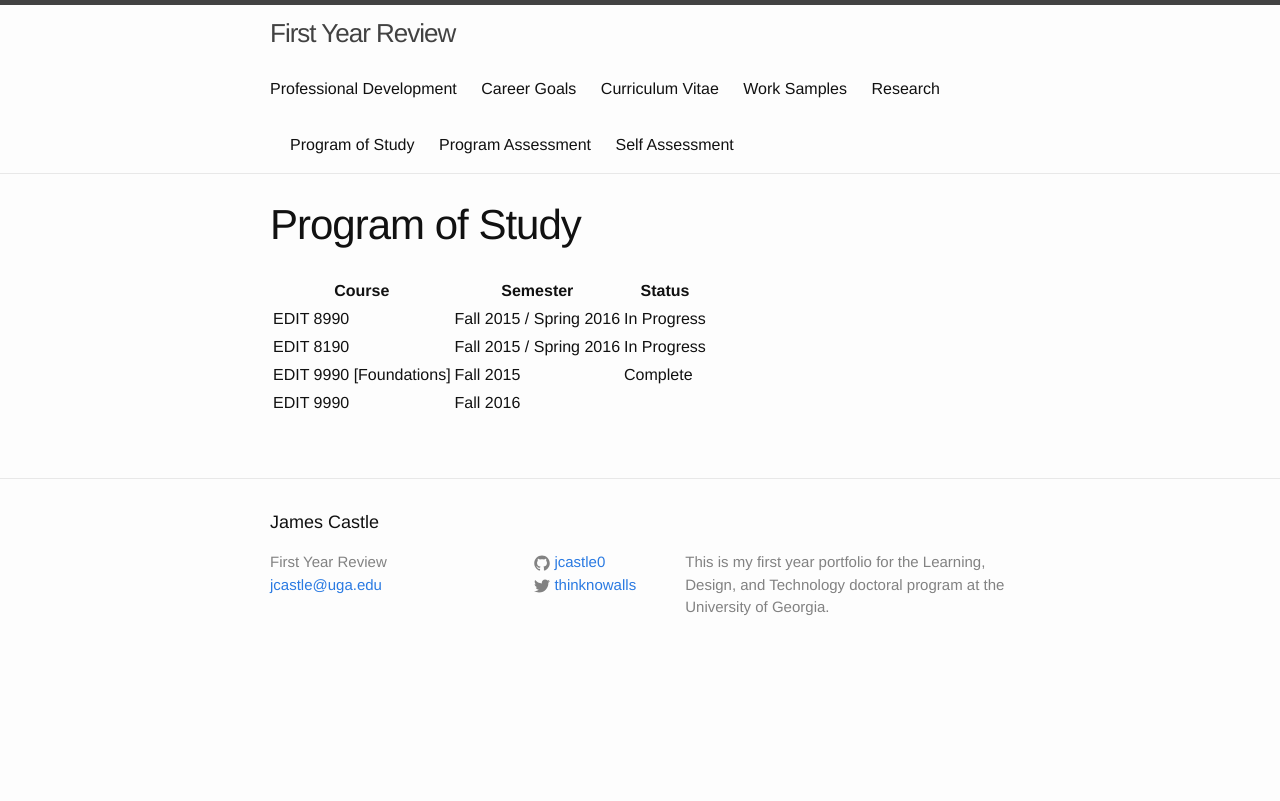
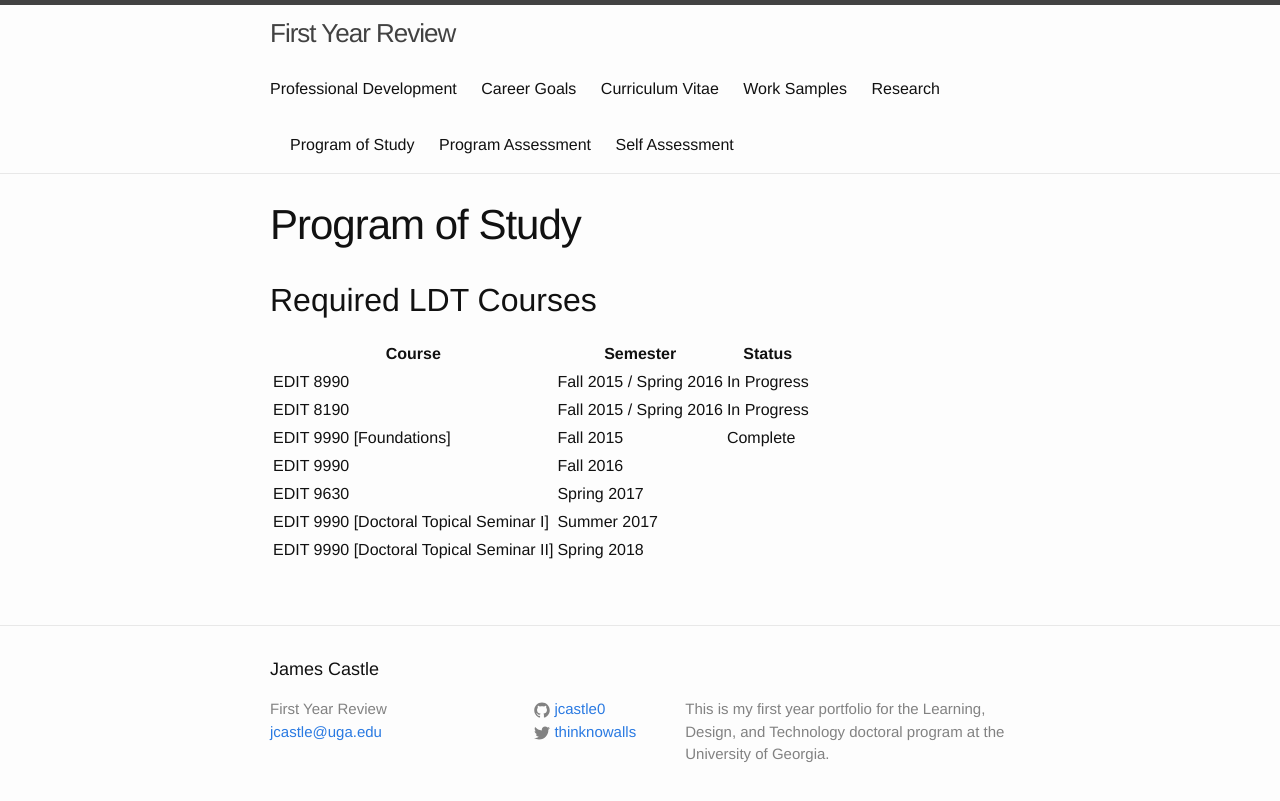
Before and after one commit to jcastle0/ldtportfolio, a Jekyll site: the page built from program.md, in a window 1280 px wide. Shown: the top 801 px of the page. Built offline with Jekyll 4.4.1, drawn with Linux system fonts in a browser that asks for light colours.

Commit message:
Update program.md

```diff
--- a/program.md
+++ b/program.md
@@ -3,6 +3,8 @@ layout: page
 title: Program of Study
 permalink: /program/
 ---
+
+## Required LDT Courses
 
 | Course                  | Semester                | Status      |
 |-------------------------|-------------------------|-------------|
@@ -10,3 +12,6 @@ permalink: /program/
 | EDIT 8190               | Fall 2015 / Spring 2016 | In Progress |
 | EDIT 9990 [Foundations] | Fall 2015               | Complete    |
 | EDIT 9990               | Fall 2016               |             |
+| EDIT 9630               | Spring 2017             |             |
+| EDIT 9990 [Doctoral Topical Seminar I] | Summer 2017 |          |
+| EDIT 9990 [Doctoral Topical Seminar II] | Spring 2018 |         |
```
